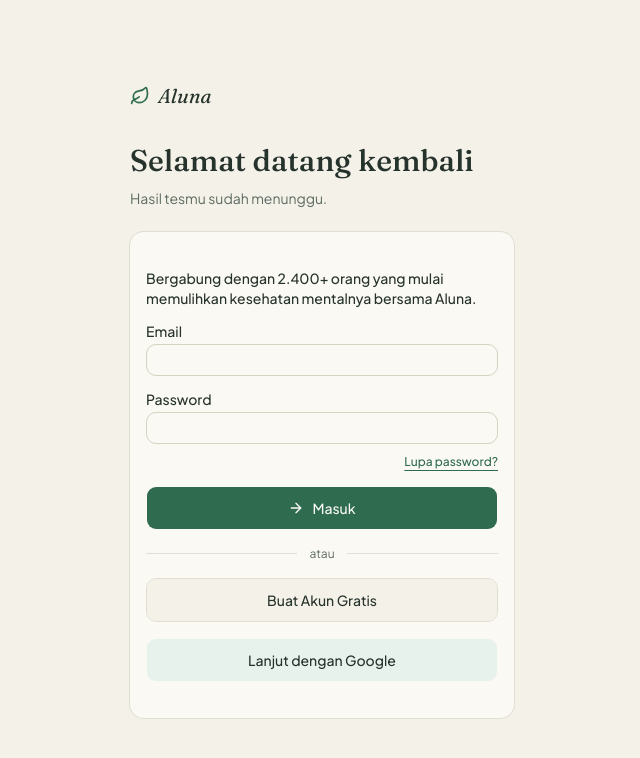
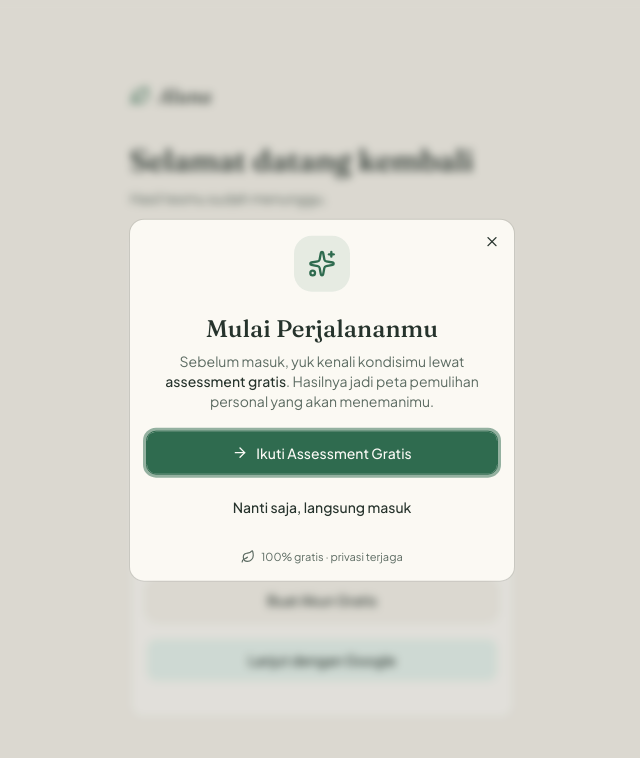
Before and after one commit to pratomobowo/aluna-project, a React (Vite) app in the folder apps/web/: page /login in a window 1280 px wide. Shown: the top 758 px of the page, without its empty margins (318-958 px from the left). Built offline with nearby package versions, Linux system fonts and the light colour scheme; no server answers.

Commit message:
feat(web): guest lands on login with assessment offer popup; remove demo skip

```diff
--- a/apps/web/src/App.tsx
+++ b/apps/web/src/App.tsx
@@ -26,7 +26,7 @@
 import Profile from "@/pages/Profile";
 import { getSession } from "@/lib/auth";
 
-// ponytail: guest lands on assessment first; results saved after register
+// ponytail: guest lands on login; assessment offered via popup on the login page
 function RootGate() {
   const { data, isLoading } = useQuery({
     queryKey: ["session"],
@@ -44,7 +44,7 @@
   }
 
   if (data?.user) return <Home />;
-  return <Navigate to="/assessment" replace />;
+  return <Navigate to="/login" replace />;
 }
 
 export default function App() {
--- /dev/null
+++ b/apps/web/src/components/AssessmentOfferDialog.tsx
@@ -0,0 +1,61 @@
+import { useEffect, useState } from "react";
+import { useNavigate } from "react-router-dom";
+import { ArrowRight, Leaf, Sparkles } from "lucide-react";
+import { Dialog, DialogContent, DialogTitle, DialogDescription } from "@/components/ui/dialog";
+import { Button } from "@/components/ui/button";
+
+export default function AssessmentOfferDialog() {
+  const [open, setOpen] = useState(false);
+  const navigate = useNavigate();
+
+  useEffect(() => {
+    // ponytail: only offer once per browser session; revisit later with frequency capping
+    if (sessionStorage.getItem("aluna-offer-seen")) return;
+    const t = setTimeout(() => {
+      setOpen(true);
+      sessionStorage.setItem("aluna-offer-seen", "1");
+    }, 1200);
+    return () => clearTimeout(t);
+  }, []);
+
+  function goToAssessment() {
+    setOpen(false);
+    navigate("/assessment");
+  }
+
+  return (
+    <Dialog open={open} onOpenChange={setOpen}>
+      <DialogContent className="max-w-sm gap-5 text-center">
+        <div className="mx-auto flex size-14 items-center justify-center rounded-2xl bg-primary/10 text-primary">
+          <Sparkles className="size-7" aria-hidden />
+        </div>
+
+        <div className="flex flex-col gap-1.5">
+          <DialogTitle className="font-serif text-2xl leading-snug">
+            Mulai Perjalananmu
+          </DialogTitle>
+          <DialogDescription className="text-sm text-muted-foreground">
+            Sebelum masuk, yuk kenali kondisimu lewat{" "}
+            <span className="font-medium text-foreground">assessment gratis</span>.
+            Hasilnya jadi peta pemulihan personal yang akan menemanimu.
+          </DialogDescription>
+        </div>
+
+        <div className="flex flex-col gap-2.5">
+          <Button onClick={goToAssessment} className="h-11 w-full gap-2">
+            <ArrowRight className="size-4" aria-hidden />
+            Ikuti Assessment Gratis
+          </Button>
+          <Button variant="ghost" onClick={() => setOpen(false)} className="h-11 w-full">
+            Nanti saja, langsung masuk
+          </Button>
+        </div>
+
+        <p className="flex items-center justify-center gap-1.5 text-[11px] text-muted-foreground">
+          <Leaf className="size-3.5" aria-hidden />
+          100% gratis · privasi terjaga
+        </p>
+      </DialogContent>
+    </Dialog>
+  );
+}
--- a/apps/web/src/pages/Assessment.tsx
+++ b/apps/web/src/pages/Assessment.tsx
@@ -70,21 +70,6 @@
       const local = computeAssessment(payload);
       navigate("/result", { state: { result: local } });
     }
-  }
-
-  // ponytail: demo-only skip — fills all zeros, submits, goes straight home
-  async function handleSkip() {
-    const allZero = QUESTIONS.map(() => 0);
-    setSubmitting(true);
-    try {
-      await apiFetch<SubmitResponse>("/api/assessment/submit", {
-        method: "POST",
-        body: { answers: allZero },
-      });
-    } catch {
-      localStorage.setItem("aluna-pending-answers", JSON.stringify(allZero));
-    }
-    navigate("/");
   }
 
   function handleNext() {
@@ -186,14 +171,6 @@
             )}
             {submitting ? "Menyimpan…" : "Lanjut"}
           </Button>
-          <button
-            type="button"
-            onClick={handleSkip}
-            disabled={submitting}
-            className="mt-3 w-full text-center text-sm font-semibold text-muted-foreground transition-colors hover:text-primary disabled:opacity-40"
-          >
-            Lewati untuk demo →
-          </button>
         </div>
       </div>
     </main>
--- a/apps/web/src/pages/Login.tsx
+++ b/apps/web/src/pages/Login.tsx
@@ -8,6 +8,8 @@
 import { Input } from "@/components/ui/input";
 import { Label } from "@/components/ui/label";
 import { signIn, signInSocial } from "@/lib/auth";
+import AssessmentOfferDialog from "@/components/AssessmentOfferDialog";
+
 export default function Login() {
   const navigate = useNavigate();
   const queryClient = useQueryClient();
@@ -134,6 +136,8 @@
           </CardContent>
         </Card>
       </div>
+
+      <AssessmentOfferDialog />
     </main>
   );
 }
```
